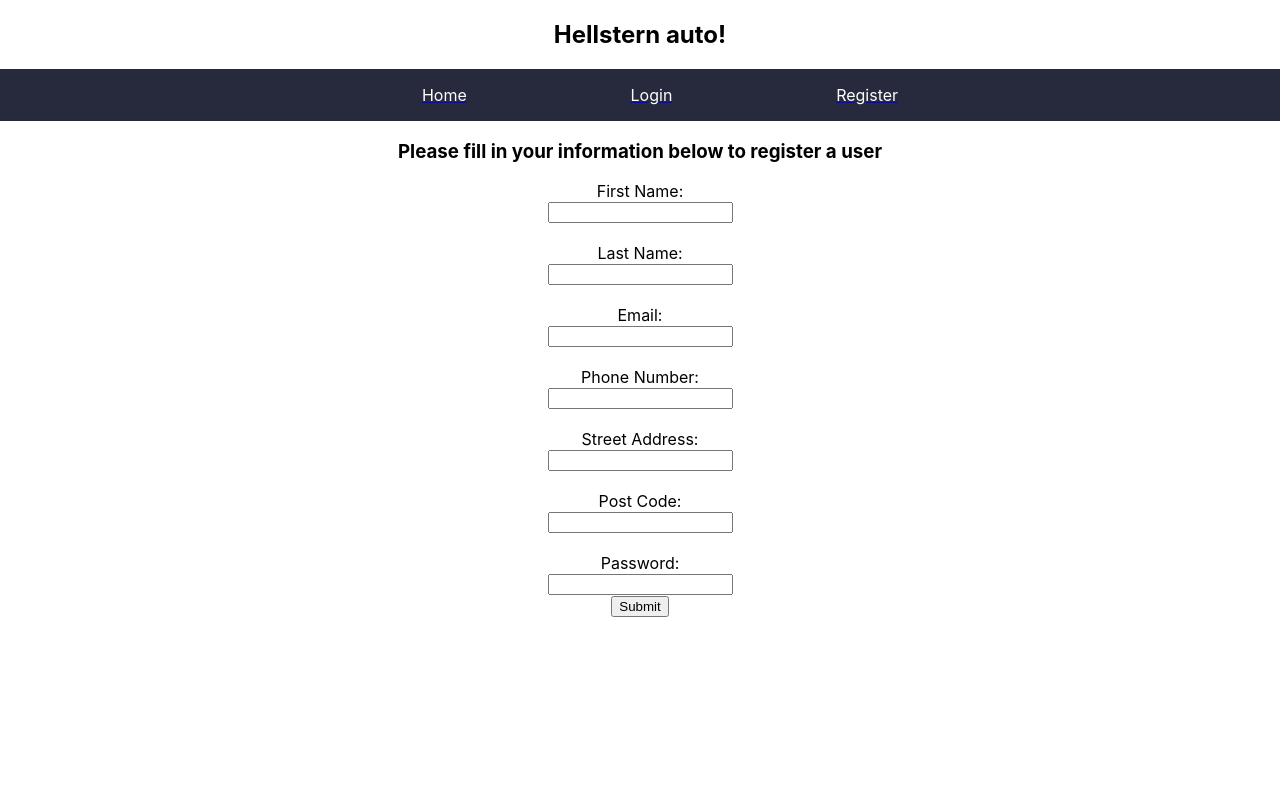
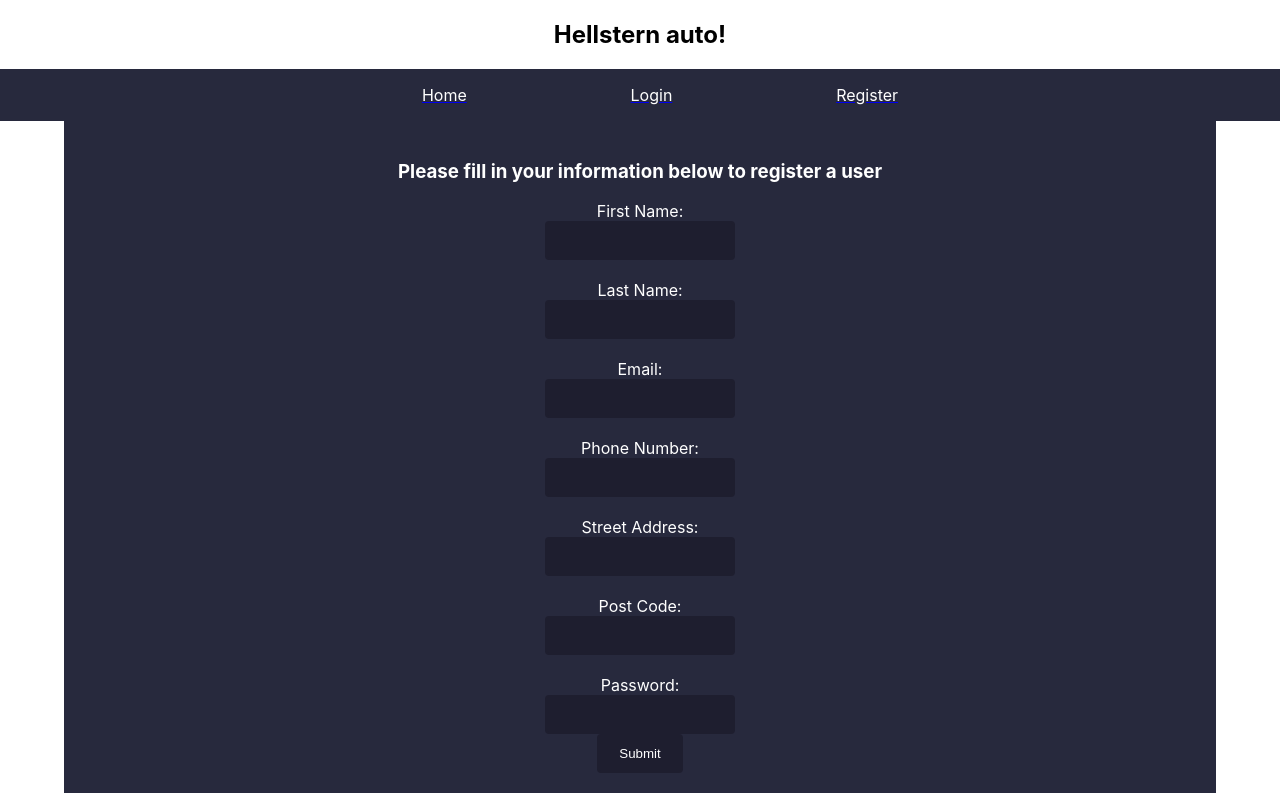
Before and after one commit to WaaSE-1/web-app, a React app: page /user/register in a window 1280 px wide. Built offline with nearby package versions, Linux system fonts and the light colour scheme.

Commit message:
Started css styling

```diff
--- a/src/components/Register.js
+++ b/src/components/Register.js
@@ -9,30 +9,31 @@ const handleRegisterSubmit = (e) => {
 const Register = () => {
   return (
     <div>
-      <h3>Please fill in your information below to register a user</h3>
       <form className="register-form">
+        <h3>Please fill in your information below to register a user</h3>
+
         <label for="firstname">First Name:</label><br/>
-        <input type="text" id="firstname" name="firstname"/><br/><br/>
+        <input class = "input" type="text" id="firstname" name="firstname"/><br/><br/>
 
         <label for="lastname">Last Name:</label><br/>
-        <input type="text" id="lastname" name="lastname"/><br/><br/>
+        <input class = "input" type="text" id="lastname" name="lastname"/><br/><br/>
 
         <label for="email">Email:</label><br/>
-        <input type="text" id="email" name="email"/><br/><br/>
+        <input class = "input" type="text" id="email" name="email"/><br/><br/>
 
         <label for="phonenumber">Phone Number:</label><br/>
-        <input type="text" id="phonenumber" name="phonenumber"/><br/><br/>
+        <input class = "input" type="text" id="phonenumber" name="phonenumber"/><br/><br/>
 
         <label for="address">Street Address:</label><br/>
-        <input type="text" id="address" name="address"/><br/><br/>
+        <input class = "input" type="text" id="address" name="address"/><br/><br/>
 
         <label for="postcode">Post Code:</label><br/>
-        <input type="text" id="postcode" name="postcode"/><br/><br/>
+        <input class = "input" type="text" id="postcode" name="postcode"/><br/><br/>
 
         <label for="password">Password:</label><br/>
-        <input type="text" id="password"/><br/>
+        <input class = "input" type="text" id="password"/><br/>
 
-        <input type="submit" value="Submit" onClick={handleRegisterSubmit}></input>
+        <input class = "button" type="submit" value="Submit" onClick={handleRegisterSubmit}></input>
       </form>
     </div>
     );
--- a/src/css/Register.css
+++ b/src/css/Register.css
@@ -1,3 +1,34 @@
 .register-form {
-    color: black
+    color: white;
+    background-color: #27293D;
+    width: 90%;
+    padding: 20px;
+    margin: auto;
+    box-sizing: border-box;
 }
+
+.input[type=text] {
+    background-color: #1e1e2f;
+    color: white;
+    border: 2px solid #1e1e2f;
+    padding: 10px;
+    border-radius: 4px;
+    width: 15%;
+}
+
+.left-align {
+    text-align: left;
+}
+
+.button {
+    background-color: #1e1e2f;
+    color: white;
+    border: 2px solid #1e1e2f;
+    padding: 10px 20px;
+    border-radius: 4px;
+}
+
+.button:hover {
+    background-color: rgb(135, 135, 212);
+    color: white;
+  }
```
